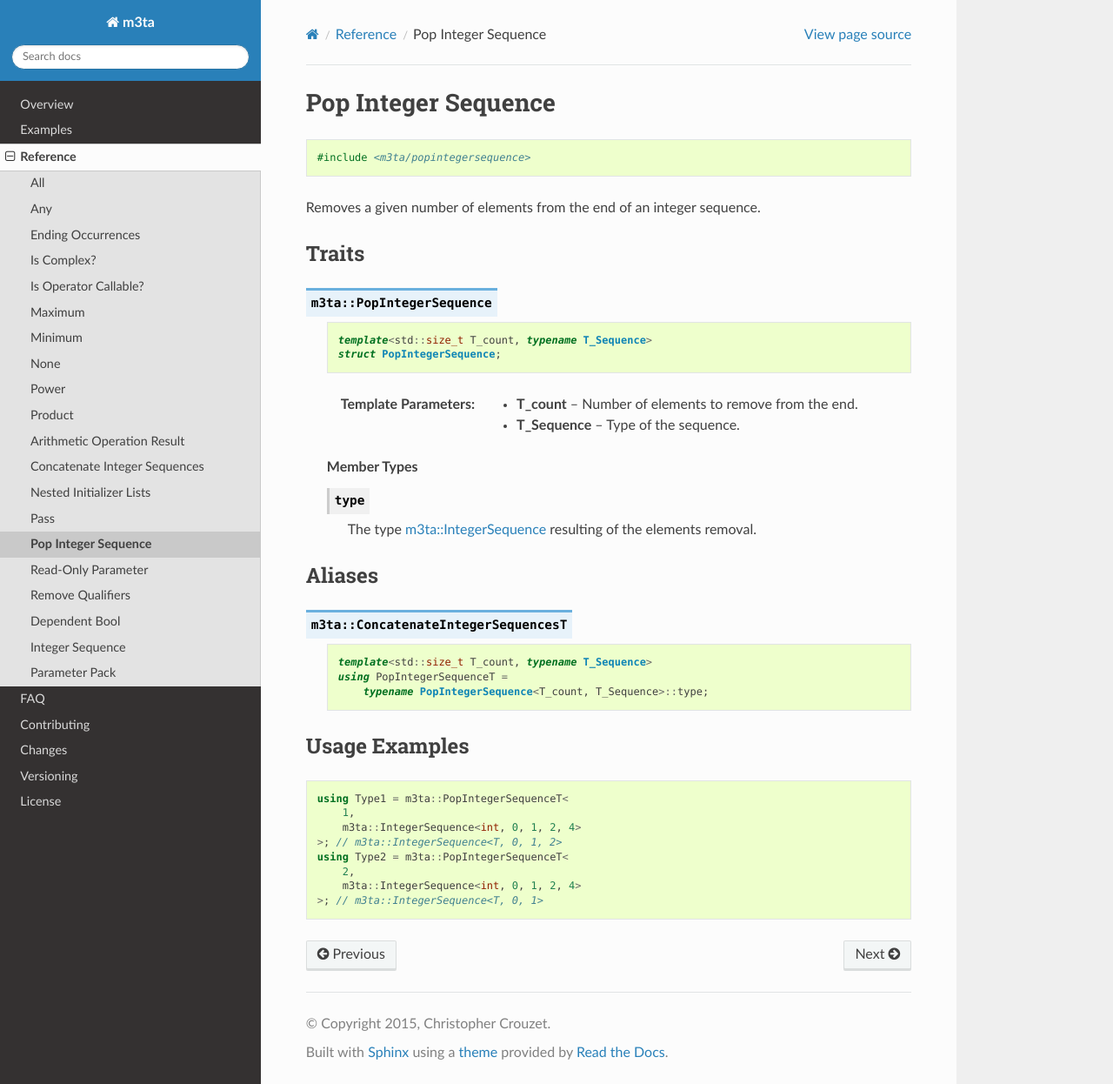
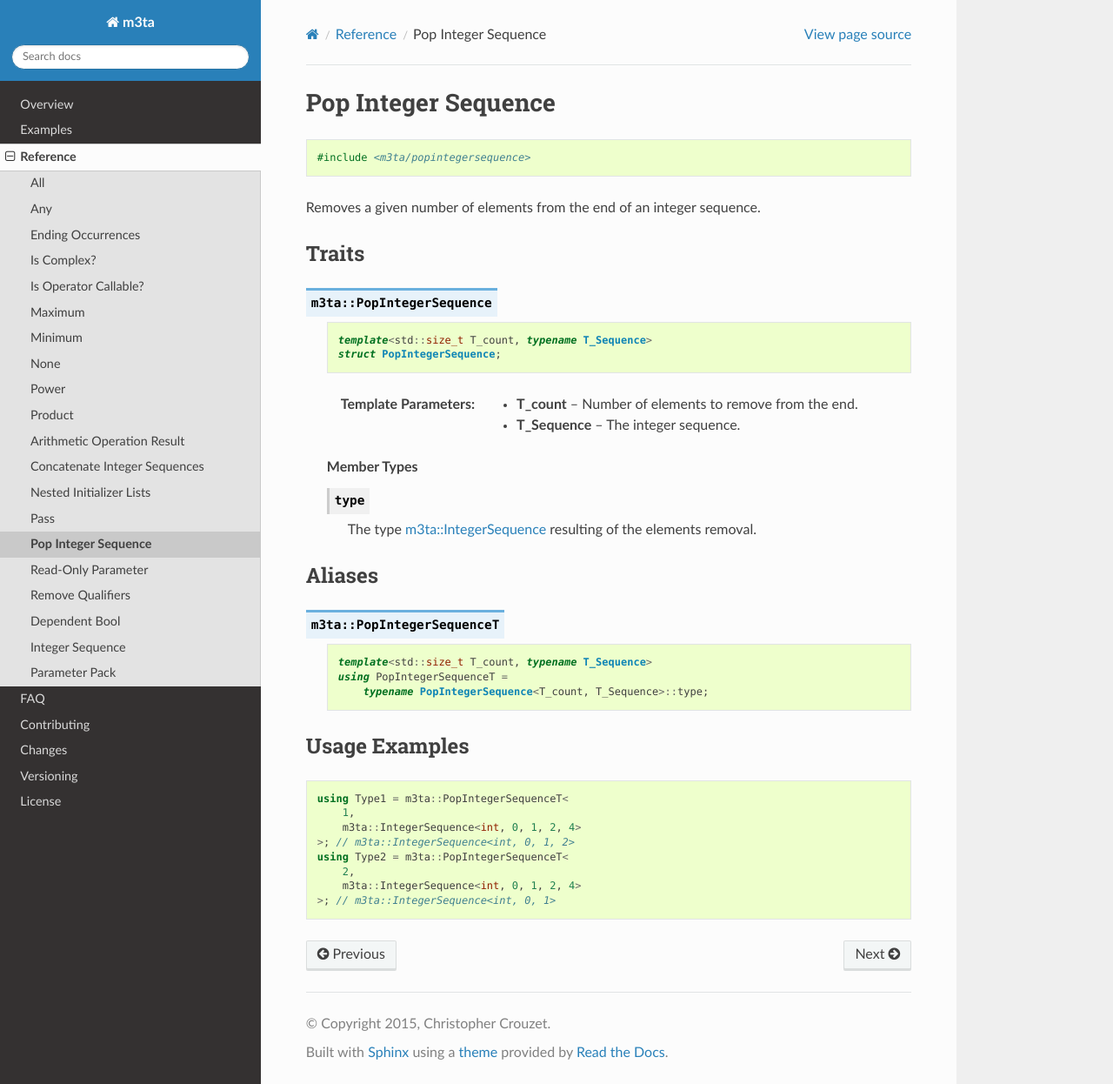
Before and after one commit to christophercrouzet/m3ta, a Sphinx documentation site: the page built from doc/popintegersequence.rst, in a window 1280 px wide and 1246 px high. Shown: the whole window at 87% size. Built offline with Sphinx 7.4.7 and the Read the Docs theme 2.0.0, drawn with Linux system fonts in a browser that asks for light colours.

Commit message:
Fix typos.

```diff
--- a/doc/concatenateintegersequences.rst
+++ b/doc/concatenateintegersequences.rst
@@ -25,8 +25,8 @@
 
 
    :Template Parameters:
-      - **T_Sequence1** – Type of the first sequence.
-      - **T_Sequence2** – Type of the second sequence.
+      - **T_Sequence1** – The first integer sequence.
+      - **T_Sequence2** – The second integer sequence.
 
 
    .. rubric:: Member Types
--- a/doc/integersequence.rst
+++ b/doc/integersequence.rst
@@ -10,7 +10,7 @@
 
 Sequence of integers.
 
-This is the equivalent of C++14‘s ``std::integer_sequence``.
+This is the equivalent of C++14’s ``std::integer_sequence``.
 
 
 Traits
--- a/doc/popintegersequence.rst
+++ b/doc/popintegersequence.rst
@@ -26,7 +26,7 @@
 
    :Template Parameters:
       - **T_count** – Number of elements to remove from the end.
-      - **T_Sequence** – Type of the sequence.
+      - **T_Sequence** – The integer sequence.
 
 
    .. rubric:: Member Types
@@ -40,9 +40,9 @@
 Aliases
 -------
 
-.. _alias_popintegersequencest:
+.. _alias_popintegersequencet:
 
-.. describe:: m3ta::ConcatenateIntegerSequencesT
+.. describe:: m3ta::PopIntegerSequenceT
 
    .. code-block:: cpp
 
--- a/doc/product.rst
+++ b/doc/product.rst
@@ -33,9 +33,9 @@
       product(T_First first, T_Others ... others) noexcept
 
 
-    The arguments passed do not have to be of numeric type—custom types such as
-    matrices and vectors can be passed as soon as they define arithmetic
-    multiplications with the values preceding and/or following them.
+   The arguments passed do not have to be of numeric type—custom types such as
+   matrices and vectors can be passed as soon as they define arithmetic
+   multiplications with the values preceding and/or following them.
 
 
    :Template Parameters:
```
Also changed, not shown: other parts of doc/popintegersequence.rst (+3 -3 lines).
